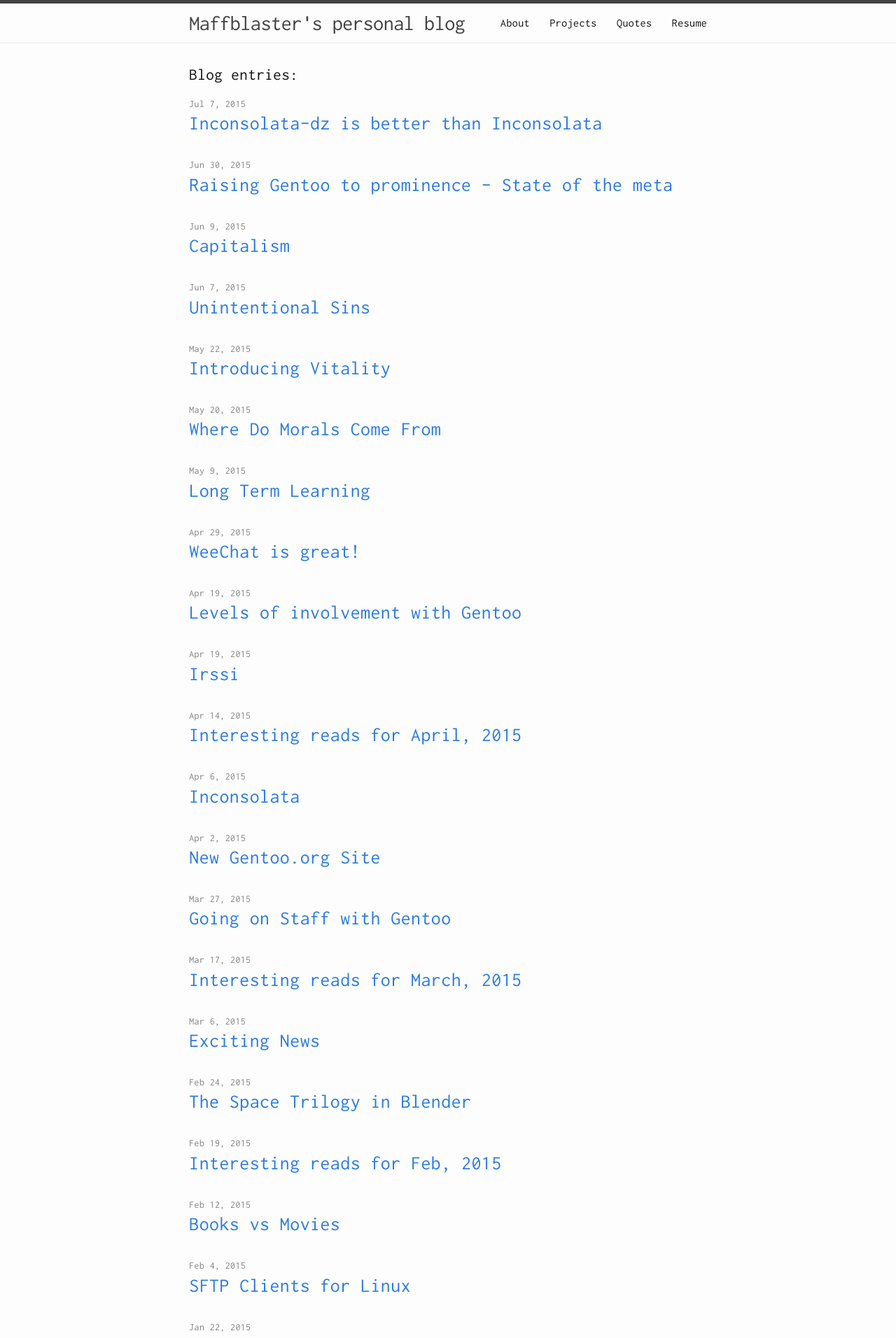
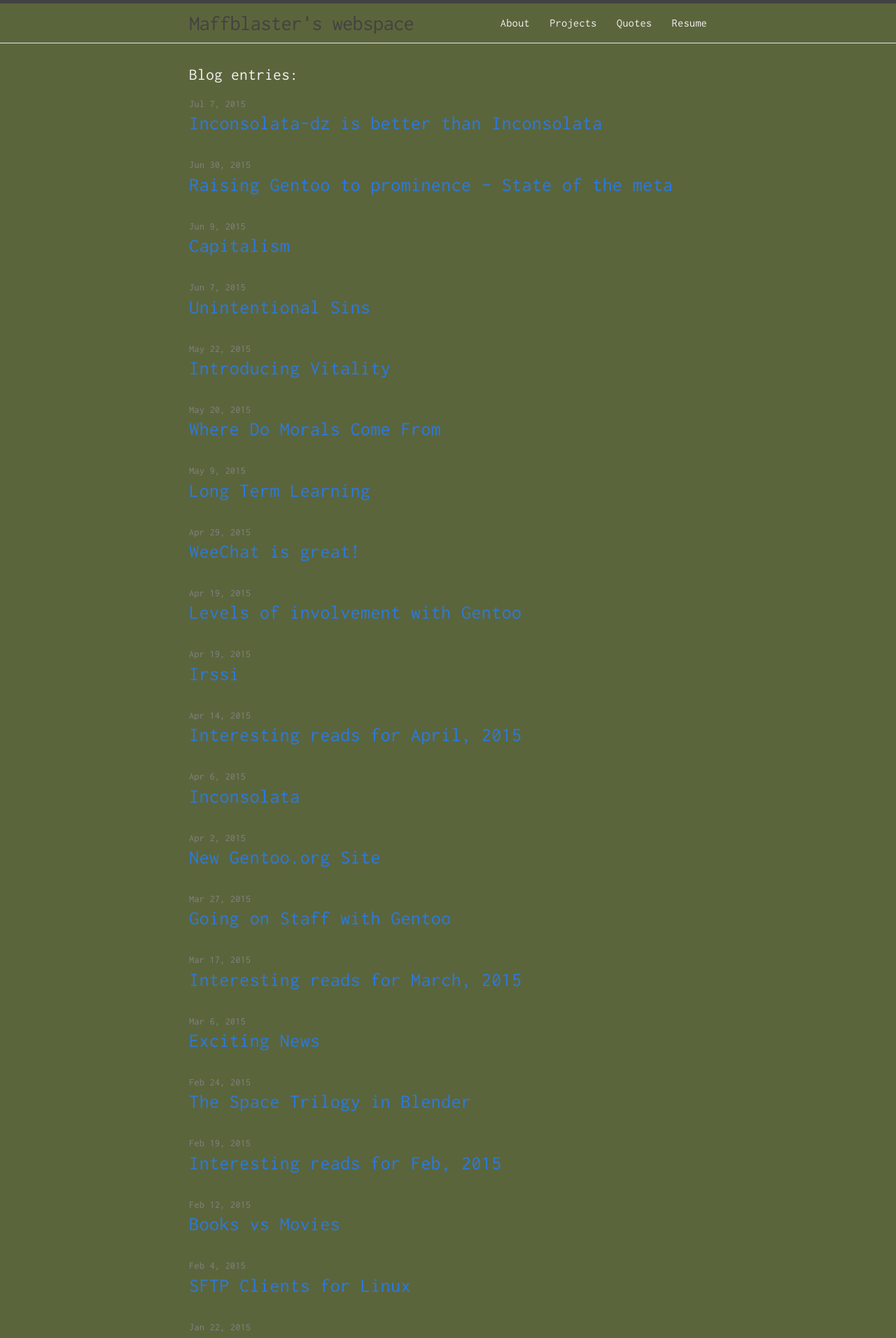
Before and after one commit to maffblaster/maffblaster.github.io, a Jekyll site: the page built from index.html, in a window 1280 px wide. Shown: the top 1912 px of the page at 70% size. Built offline with Jekyll 4.4.1, drawn with Linux system fonts in a browser that asks for light colours; some of the changed text lies outside the part shown.

Commit message:
Color updates.

```diff
--- a/_config.yml
+++ b/_config.yml
@@ -1,5 +1,5 @@
 # Site settings
-title: Maffblaster's personal blog
+title: Maffblaster's webspace
 email: Maffblaster@gmail.com
 description: > # this means to ignore newlines until "baseurl:"
         A blog about many things, but particularly: practicality, efficiency, critical thinking, implementing technology for freedom, the future, and the Christian faith.
--- a/css/main.scss
+++ b/css/main.scss
@@ -16,8 +16,9 @@ $base-line-height: 1.5;
 
 $spacing-unit:     30px;
 
-$text-color:       #111;
-$background-color: #fdfdfd;
+// Updated background color
+$text-color:       #f2f2f2;
+$background-color: #5b653c;
 $brand-color:      #2a7ae2;
 
 $grey-color:       #828282;
```
